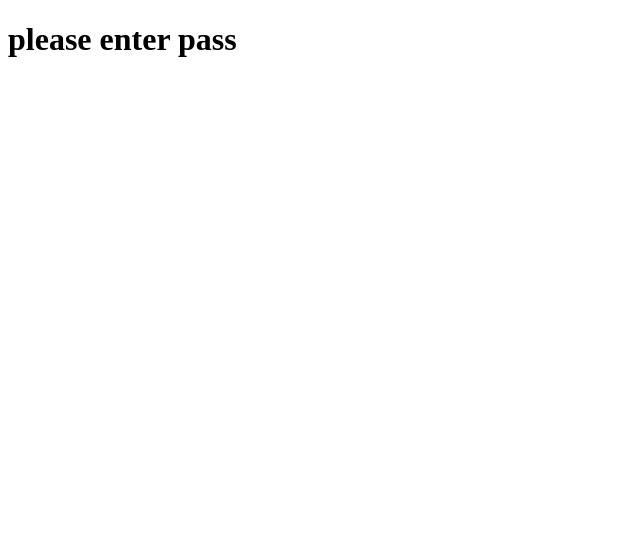
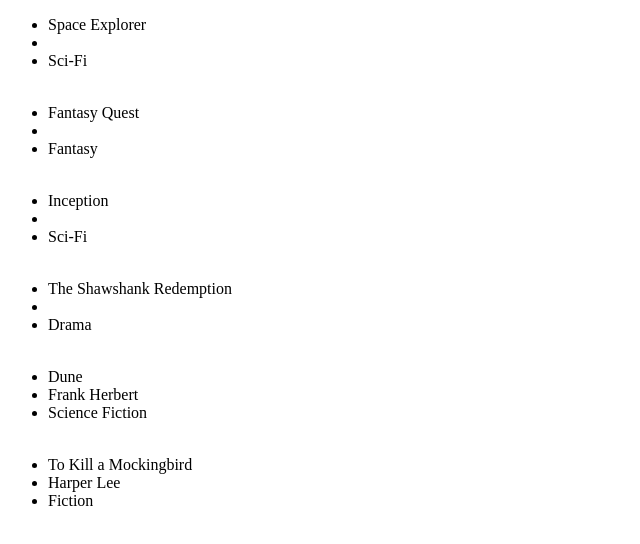
Before and after one commit to lum-jashari/10-vue-projects, a Vue app: page / in a window 1280 px wide. Shown: the top 544 px of the page, without its empty margins (0-640 px from the left). Built offline with nearby package versions, Linux system fonts and the light colour scheme.

Commit message:
iterational rendering with v-for

```diff
--- a/src/App.vue
+++ b/src/App.vue
@@ -1,9 +1,9 @@
 <script setup>
-import ConditionalRendering from "./Components/ConditionalRendering.vue";
+import IterationComponent from "./Components/IterationComponent.vue";
 </script>
 
 <template>
-  <ConditionalRendering />
+  <IterationComponent />
 </template>
 
 <style scoped></style>
--- a/src/Components/ConditionalRendering.vue
+++ /dev/null
@@ -1,11 +0,0 @@
-<script setup>
-import { ref } from "vue";
-
-let password = ref(0);
-</script>
-
-<template>
-  <h1 v-if="password.length > 8">strong pass</h1>
-  <h1 v-else-if="password.length <= 8">weak pass</h1>
-  <h1 v-else>please enter pass</h1>
-</template>
--- /dev/null
+++ b/src/Components/IterationComponent.vue
@@ -0,0 +1,51 @@
+<script setup>
+import { ref } from "vue";
+
+const complexGamesObj = ref({
+  game1: {
+    title: "Space Explorer",
+    genre: "Sci-Fi",
+    platform: "PC",
+    releaseDate: "2023-05-20",
+  },
+  game2: {
+    title: "Fantasy Quest",
+    genre: "Fantasy",
+    platform: "PlayStation",
+    releaseDate: "2023-07-10",
+  },
+  movie1: {
+    title: "Inception",
+    director: "Christopher Nolan",
+    genre: "Sci-Fi",
+    releaseDate: "2010-07-16",
+  },
+  movie2: {
+    title: "The Shawshank Redemption",
+    director: "Frank Darabont",
+    genre: "Drama",
+    releaseDate: "1994-09-23",
+  },
+  book1: {
+    title: "Dune",
+    author: "Frank Herbert",
+    genre: "Science Fiction",
+    publicationYear: 1965,
+  },
+  book2: {
+    title: "To Kill a Mockingbird",
+    author: "Harper Lee",
+    genre: "Fiction",
+    publicationYear: 1960,
+  },
+});
+</script>
+
+<template>
+  <ul v-for="({ title, author, genre }, index) in complexGamesObj" :key="index">
+    <li>{{ title }}</li>
+    <li>{{ author }}</li>
+    <li>{{ genre }}</li>
+    <br />
+  </ul>
+</template>
```
